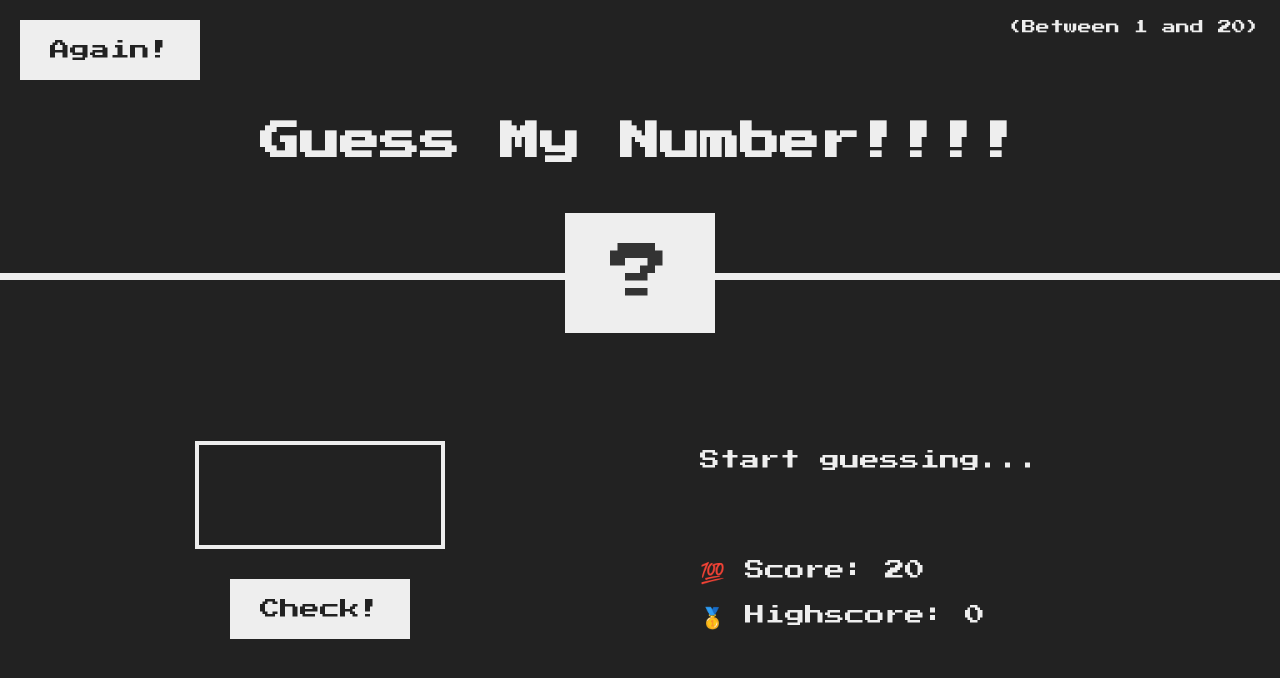
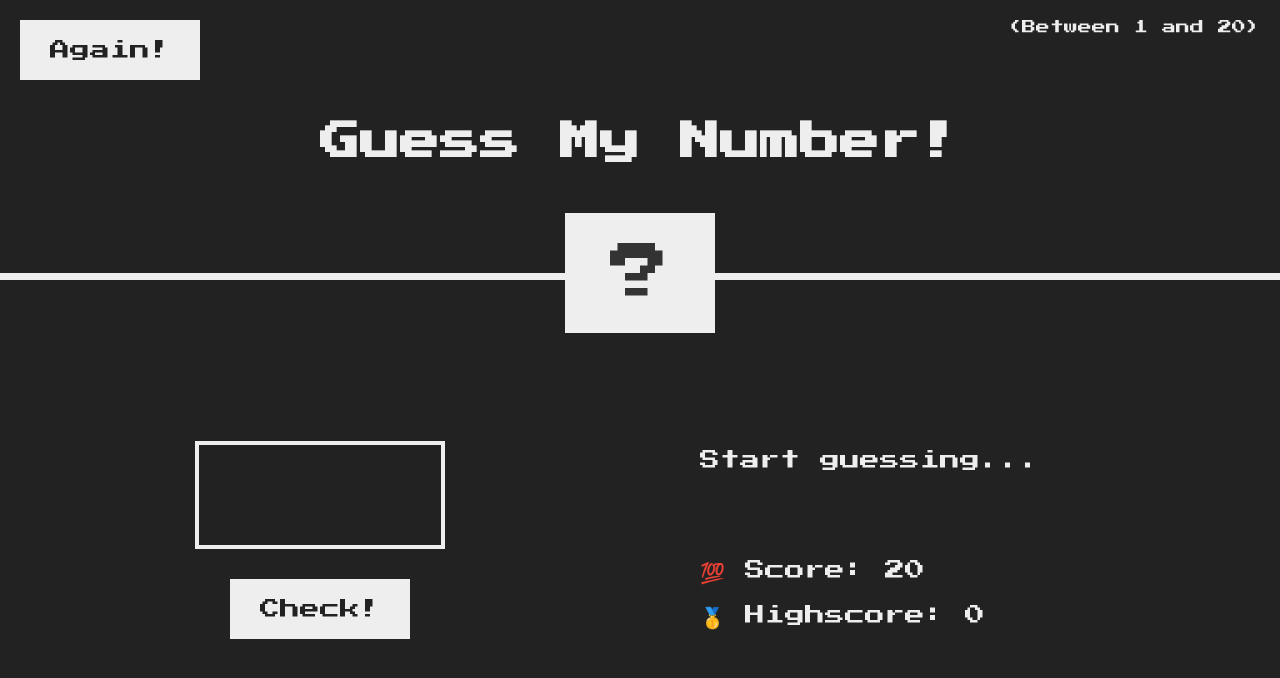
Before and after one commit to TonyJiang1/js-course, a plain HTML site: page index.html in a window 1280 px wide. Drawn offline with Linux system fonts and the light colour scheme.

Commit message:
Update index.html

```diff
--- a/index.html
+++ b/index.html
@@ -9,7 +9,7 @@
   </head>
   <body>
     <header>
-      <h1>Guess My Number!!!!</h1>
+      <h1>Guess My Number!</h1>
       <p class="between">(Between 1 and 20)</p>
       <button class="btn again">Again!</button>
       <div class="number">?</div>
```
